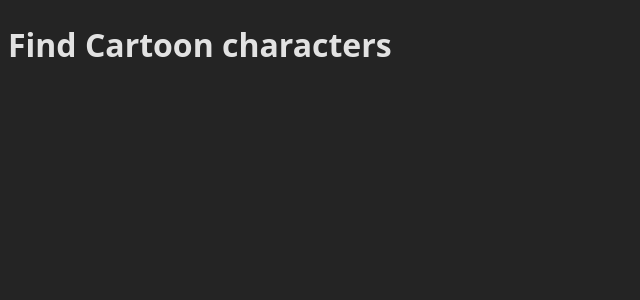
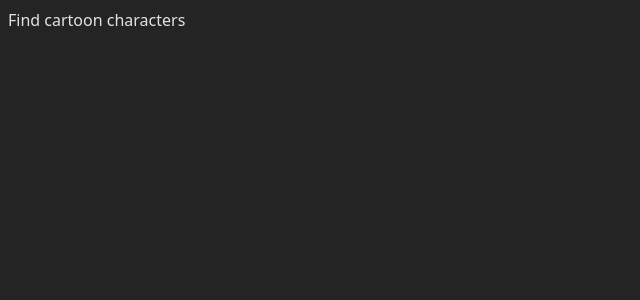
Before and after one commit to KVG24/photo-tagging-app, a React (Vite) app: page / in a window 1280 px wide. Shown: the top 300 px of the page, without its empty margins (0-640 px from the left). Built offline with nearby package versions, Linux system fonts and the light colour scheme.

Commit message:
Setup routes and main components

```diff
--- a/package.json
+++ b/package.json
@@ -11,7 +11,8 @@
   },
   "dependencies": {
     "react": "^19.1.1",
-    "react-dom": "^19.1.1"
+    "react-dom": "^19.1.1",
+    "react-router-dom": "^7.9.5"
   },
   "devDependencies": {
     "@eslint/js": "^9.36.0",
--- a/src/App.jsx
+++ b/src/App.jsx
@@ -1,12 +1,18 @@
 import "./App.css";
+import { BrowserRouter, Routes, Route } from "react-router-dom";
+import Welcome from "./components/Welcome";
+import Game from "./components/Game";
+import Leaderboards from "./components/Leaderboards";
 
 function App() {
     return (
-        <>
-            <div>
-                <h1>Find Cartoon characters</h1>
-            </div>
-        </>
+        <BrowserRouter>
+            <Routes>
+                <Route path="/" element={<Welcome />} />
+                <Route path="game" element={<Game />} />
+                <Route path="leaderboards" element={<Leaderboards />} />
+            </Routes>
+        </BrowserRouter>
     );
 }
 
--- /dev/null
+++ b/src/components/Game.jsx
@@ -0,0 +1,7 @@
+export default function Game() {
+    return (
+        <>
+            <div>Game page</div>
+        </>
+    );
+}
--- /dev/null
+++ b/src/components/Leaderboards.jsx
@@ -0,0 +1,7 @@
+export default function Leaderboards() {
+    return (
+        <>
+            <div>Leaderboards page</div>
+        </>
+    );
+}
--- /dev/null
+++ b/src/components/Welcome.jsx
@@ -0,0 +1,7 @@
+export default function Welcome() {
+    return (
+        <>
+            <div>Find cartoon characters</div>
+        </>
+    );
+}
```
Also changed, not shown: 1 other file (tests, documents, lock files or other folders).
